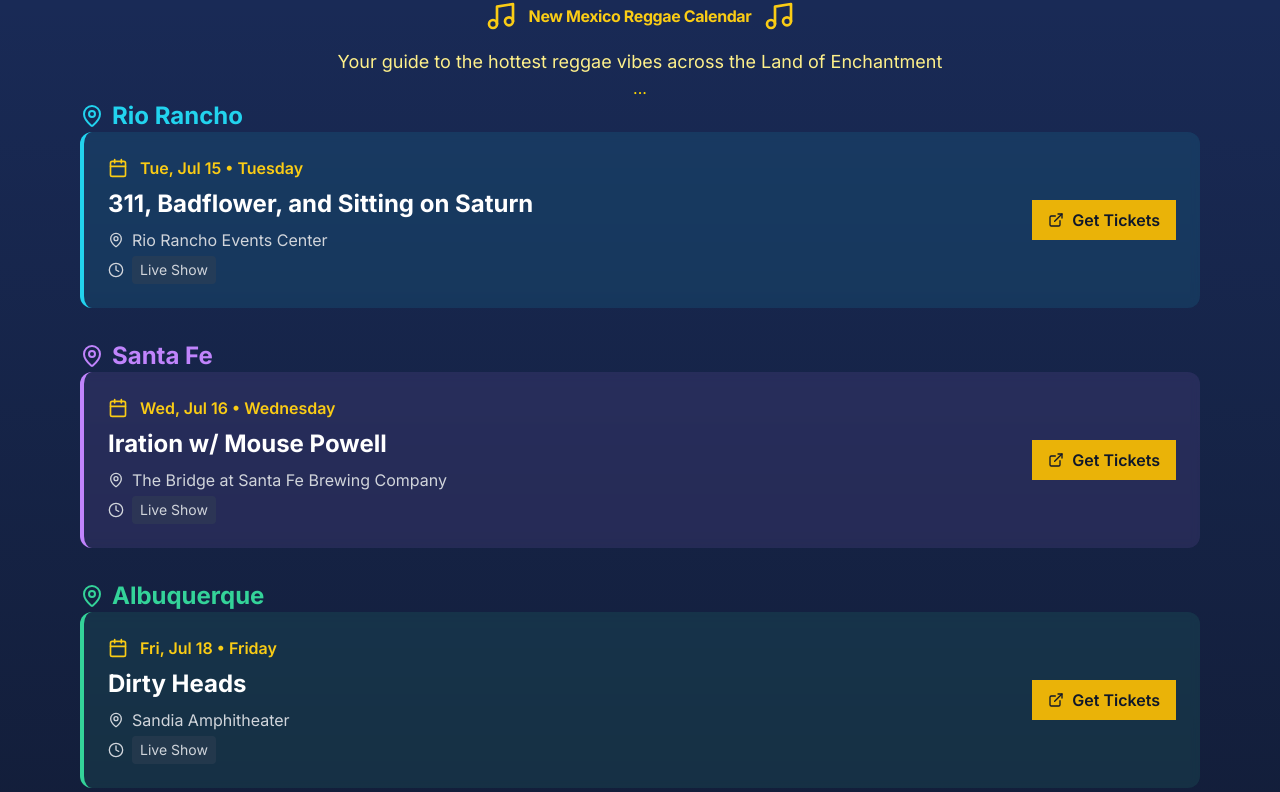
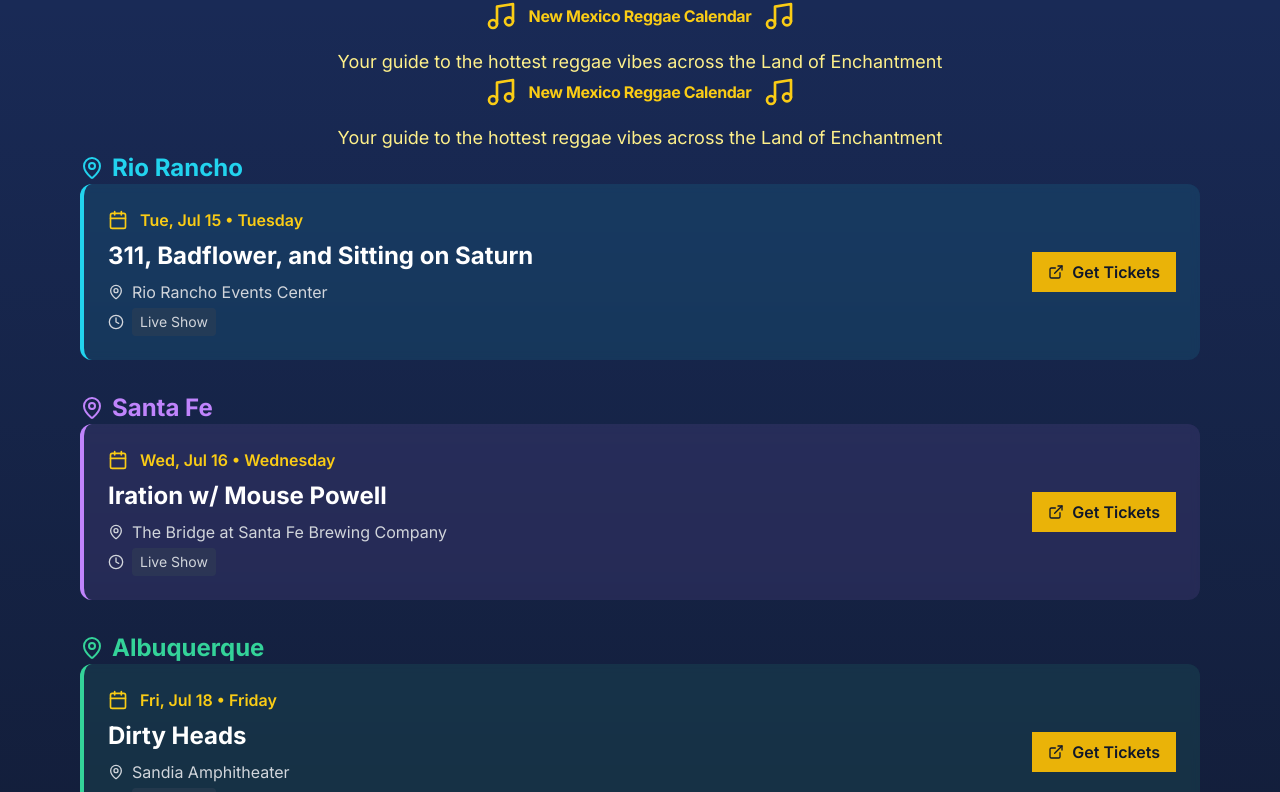
Before and after one commit to djeeyo/nmreggae, a Next.js app: page / in a window 1280 px wide. Shown: the top 792 px of the page. Built offline with nearby package versions, Linux system fonts and the light colour scheme.

Commit message:
Updated page.tsx
Updated page.tsx

```diff
--- a/app/page.tsx
+++ b/app/page.tsx
@@ -110,6 +110,7 @@
       </motion.header>
 
       {/* Month Navigation */}
+{/* Header */}
 <motion.div
   className="text-center py-12 px-4"
   initial={{ opacity: 0, y: -50 }}
@@ -117,7 +118,28 @@
   transition={{ duration: 0.8 }}
 >
   <header>
-    ...
+    <div className="max-w-4xl mx-auto">
+      <motion.div
+        className="flex items-center justify-center gap-3 mb-4"
+        initial={{ scale: 0.8 }}
+        animate={{ scale: 1 }}
+        transition={{ duration: 0.6, delay: 0.2 }}
+      >
+        <Music className="w-8 h-8 text-yellow-400" />
+        <h1 className="text-4xl md:text-6xl font-bold text-yellow-400 tracking-tight">
+          New Mexico Reggae Calendar
+        </h1>
+        <Music className="w-8 h-8 text-yellow-400" />
+      </motion.div>
+      <motion.p
+        className="text-lg md:text-xl text-yellow-200 font-light"
+        initial={{ opacity: 0 }}
+        animate={{ opacity: 1 }}
+        transition={{ duration: 0.8, delay: 0.4 }}
+      >
+        Your guide to the hottest reggae vibes across the Land of Enchantment
+      </motion.p>
+    </div>
   </header>
 </motion.div>
 
```
